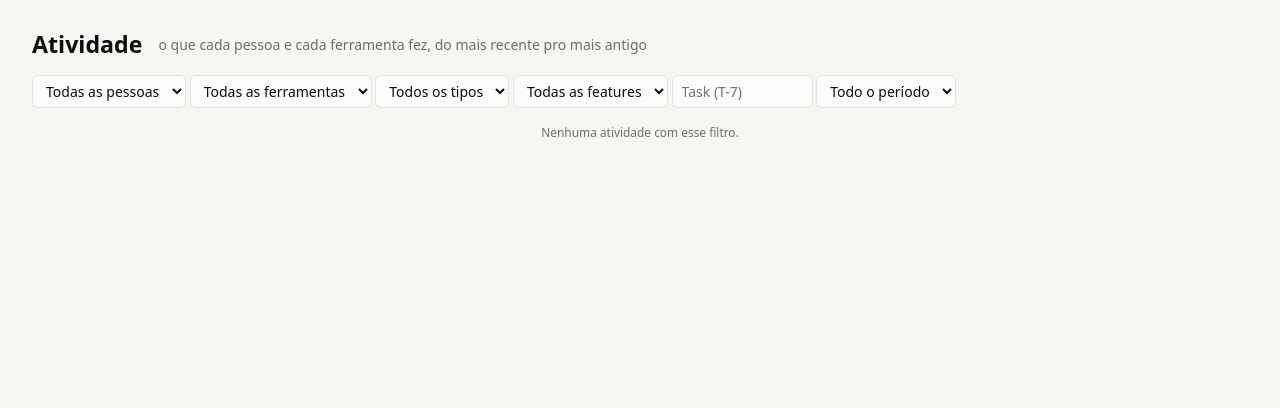
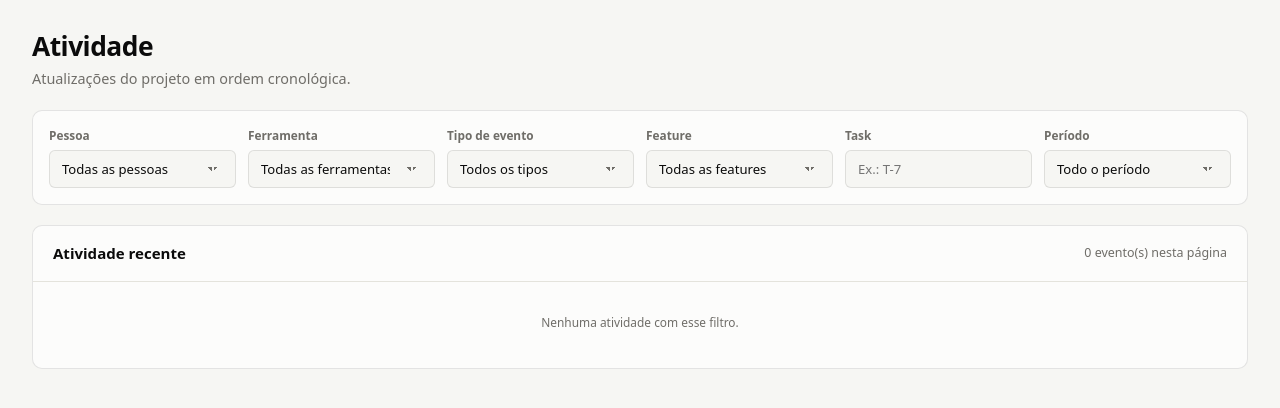
Before and after one commit to AsaGeki/sync-agentes, a FastAPI app: template server/src/modules/web/templates/atividade.html in a window 1280 px wide. Shown: the top 408 px of the page. Run offline with FastAPI, Linux system fonts and the light colour scheme; the template is opened without the code that fills it, so the values that code supplies are empty; parts of the project's set-up code (start-up, migrations or seed data) failed here and were passed over.

Commit message:
feat(web): melhora atividade e espacamento das tabelas

```diff
--- a/server/src/modules/web/static/app.css
+++ b/server/src/modules/web/static/app.css
@@ -359,6 +359,15 @@ a.tile:hover { border-color: var(--acento); text-decoration: none; }
 /* ---------- lista de tasks ---------- */
 
 .filtros { margin: 0 0 14px; }
+.filtros select {
+  appearance: none;
+  padding-right: 44px;
+  background-image: linear-gradient(45deg, transparent 50%, var(--mudo) 50%), linear-gradient(135deg, var(--mudo) 50%, transparent 50%);
+  background-position: calc(100% - 23px) 50%, calc(100% - 17px) 50%;
+  background-size: 4px 4px, 4px 4px;
+  background-repeat: no-repeat;
+}
+.filtros-tasks { margin-bottom: 0; }
 .filtros-barra { display: flex; align-items: center; gap: 8px; flex-wrap: wrap; padding: 8px; background: var(--superficie); border: 1px solid var(--borda); border-radius: var(--raio); }
 .busca-tasks { display: flex; align-items: center; gap: 8px; flex: 1 1 280px; min-width: 220px; height: 36px; padding: 0 10px; color: var(--mudo); background: var(--fundo); border: 1px solid var(--borda); border-radius: 6px; }
 .busca-tasks svg { width: 15px; height: 15px; flex: none; fill: none; stroke: currentColor; stroke-width: 1.5; stroke-linecap: round; }
@@ -398,10 +402,45 @@ a.tile:hover { border-color: var(--acento); text-decoration: none; }
 .chip-filtro:hover > span { border-color: var(--acento); }
 .chip-filtro input:checked + span { background: var(--acento-claro); border-color: var(--acento); color: var(--tinta); font-weight: 600; }
 .chip-filtro input:focus-visible + span { outline: 2px solid var(--acento); outline-offset: 1px; }
-.filtros-ativos { display: flex; gap: 6px; flex-wrap: wrap; align-items: center; margin: 0 2px 8px; font-size: 0.85em; }
+.filtros-ativos { display: flex; gap: 8px; flex-wrap: wrap; align-items: center; margin: 12px 18px 16px; font-size: 0.85em; }
 
 /* ---------- atividade ---------- */
 
+.atividade-pagina { max-width: 1480px; margin: 0 auto; }
+.atividade-cabeca { margin: 2px 0 20px; }
+.atividade-cabeca h1 { font-size: 1.65rem; letter-spacing: -.02em; }
+.atividade-cabeca p { margin: 5px 0 0; color: var(--mudo); font-size: .9rem; }
+.atividade-filtros {
+  display: flex; align-items: flex-end; justify-content: space-between; gap: 12px;
+  margin-bottom: 20px; padding: 16px; background: var(--superficie);
+  border: 1px solid var(--borda); border-radius: 10px;
+}
+.atividade-filtros-grade { display: grid; grid-template-columns: repeat(6, minmax(0, 1fr)); gap: 12px; flex: 1; min-width: 0; }
+.atividade-campo { display: grid; gap: 6px; min-width: 0; color: var(--mudo); font-size: .74rem; font-weight: 600; }
+.atividade-campo select, .atividade-campo input {
+  width: 100%; min-width: 0; height: 38px; padding-top: 6px; padding-bottom: 6px;
+  background-color: var(--fundo); border-color: var(--borda); font-size: .82rem; font-weight: 400;
+}
+.atividade-campo select { padding-right: 44px; padding-left: 12px; }
+.atividade-campo input { padding-right: 12px; padding-left: 12px; }
+.atividade-campo select:focus, .atividade-campo input:focus { border-color: var(--acento); }
+.atividade-limpar { flex: none; margin: 0 2px 9px 0; color: var(--mudo); font-size: .8rem; }
+.atividade-limpar:hover { color: var(--acento); }
+.atividade-feed { overflow: hidden; background: var(--superficie); border: 1px solid var(--borda); border-radius: 10px; }
+.atividade-feed-cabeca { display: flex; align-items: center; justify-content: space-between; gap: 12px; padding: 16px 20px; border-bottom: 1px solid var(--grade); }
+.atividade-feed-cabeca h2 { margin: 0; font-size: .94rem; }
+.atividade-feed-cabeca span { color: var(--mudo); font-size: .78rem; }
+.atividade-feed .feed { padding: 4px 20px 8px; }
+.atividade-feed .feed-item { align-items: flex-start; gap: 12px; padding: 15px 4px; }
+.atividade-feed .feed-item:last-child { border-bottom: 0; }
+.atividade-feed .feed-corpo { display: grid; gap: 4px; }
+.atividade-feed .feed-linha { gap: 8px; min-height: 22px; }
+.atividade-feed .feed-linha .espaco { display: none; }
+.atividade-feed .feed-linha time { margin-left: auto; color: var(--mudo); font-size: .78rem; white-space: nowrap; font-variant-numeric: tabular-nums; }
+.atividade-feed .feed-acao { line-height: 1.6; }
+.atividade-feed .feed-git { color: var(--mudo); font-size: .76rem; }
+.atividade-feed .feed-mais { margin: 0 4px; padding: 14px; border-top: 1px solid var(--grade); }
+.atividade-feed .vazio { margin: 0; padding: 28px 20px; border: 0; border-radius: 0; }
 .feed { list-style: none; margin: 0; padding: 0; }
 .feed-item { display: flex; gap: 10px; padding: 9px 4px; border-bottom: 1px solid var(--grade); }
 .feed-item:target { background: var(--hover); }
--- a/server/src/modules/web/templates/atividade.html
+++ b/server/src/modules/web/templates/atividade.html
@@ -4,39 +4,59 @@
 {% include "parciais/abas.html" %}
 {% set url_atividade = base ~ '/p/' ~ projeto['slug'] ~ '/atividade' %}
 
-<div class="cabeca-pagina">
+<div class="atividade-pagina">
+<header class="atividade-cabeca">
+  <div>
     <h1>Atividade</h1>
-  <span class="mudo">o que cada pessoa e cada ferramenta fez, do mais recente pro mais antigo</span>
+    <p>Atualizações do projeto em ordem cronológica.</p>
   </div>
+</header>
 
-<form class="filtros" hx-get="{{ url_atividade }}" hx-select="#feed-corpo" hx-target="#feed-corpo"
+<form class="filtros atividade-filtros" hx-get="{{ url_atividade }}" hx-select="#feed-corpo" hx-target="#feed-corpo"
       hx-swap="outerHTML" hx-push-url="true" hx-trigger="change, input from:[name=task] delay:400ms, submit">
+  <div class="atividade-filtros-grade">
+    <label class="atividade-campo"><span>Pessoa</span>
       <select name="pessoa" aria-label="Pessoa">
         <option value="">Todas as pessoas</option>
         {% for m in membros %}{% set alias = m['email'].split('@')[0] %}<option value="{{ alias }}" {% if filtros.pessoa == alias %}selected{% endif %}>{{ m['name'] }}</option>{% endfor %}
       </select>
+    </label>
+    <label class="atividade-campo"><span>Ferramenta</span>
       <select name="agent" aria-label="Ferramenta">
         <option value="">Todas as ferramentas</option>
         {% for chave, rotulo in agents.items() %}<option value="{{ chave }}" {% if filtros.agent == chave %}selected{% endif %}>{{ rotulo }}</option>{% endfor %}
       </select>
+    </label>
+    <label class="atividade-campo"><span>Tipo de evento</span>
       <select name="tipo" aria-label="Tipo de evento">
         <option value="">Todos os tipos</option>
         {% for chave, rotulo in tipos.items() %}<option value="{{ chave }}" {% if filtros.tipo == chave %}selected{% endif %}>{{ rotulo }}</option>{% endfor %}
       </select>
+    </label>
+    <label class="atividade-campo"><span>Feature</span>
       <select name="feature" aria-label="Feature">
         <option value="">Todas as features</option>
         {% for f in features %}<option value="{{ f['code'] }}" {% if filtros.feature == f['code'] %}selected{% endif %}>{{ f['code']|code_curto }} {{ f['title'] }}</option>{% endfor %}
       </select>
-  <input type="text" name="task" value="{{ filtros.task }}" placeholder="Task (T-7)" size="10" aria-label="Task">
+    </label>
+    <label class="atividade-campo"><span>Task</span>
+      <input type="text" name="task" value="{{ filtros.task }}" placeholder="Ex.: T-7" aria-label="Task">
+    </label>
+    <label class="atividade-campo"><span>Período</span>
       <select name="periodo" aria-label="Período">
         <option value="">Todo o período</option>
         {% for chave, rotulo in periodos.items() %}<option value="{{ chave }}" {% if filtros.periodo == chave %}selected{% endif %}>{{ rotulo }}</option>{% endfor %}
       </select>
-  {% if consulta %}<a href="{{ url_atividade }}">limpar filtros</a>{% endif %}
+    </label>
+  </div>
+  {% if consulta %}<a class="atividade-limpar" href="{{ url_atividade }}">Limpar filtros</a>{% endif %}
 </form>
 
-<div>
-<section id="feed-corpo" hx-disinherit="*" {% if not admin %}hx-get="{{ request.url }}" hx-trigger="mudou from:body delay:500ms" hx-select="#feed-corpo" hx-swap="outerHTML"{% endif %}>
+<section id="feed-corpo" class="atividade-feed" hx-disinherit="*" {% if not admin %}hx-get="{{ request.url }}" hx-trigger="mudou from:body delay:500ms" hx-select="#feed-corpo" hx-swap="outerHTML"{% endif %}>
+  <header class="atividade-feed-cabeca">
+    <h2>Atividade recente</h2>
+    <span>{{ eventos|length }} evento(s) nesta página</span>
+  </header>
   <ol class="feed">
     {% include "parciais/feed_itens.html" %}
   </ol>
--- a/server/src/modules/web/templates/base.html
+++ b/server/src/modules/web/templates/base.html
@@ -8,7 +8,7 @@
   <title>{% block titulo %}sync-agents{% endblock %}</title>
   <link rel="icon" href="/web/assets/favicon.ico?v=brand-2" type="image/x-icon">
   <link rel="icon" href="/web/assets/favicon-dark.ico?v=brand-2" type="image/x-icon" media="(prefers-color-scheme: dark)">
-  <link rel="stylesheet" href="/web/static/app.css?v=brand-2">
+  <link rel="stylesheet" href="/web/static/app.css?v=spacing-activity-1">
   <script src="/web/static/htmx.min.js" defer></script>
   <script src="/web/static/tempo-real.js" defer></script>
   <script src="/web/static/tela.js" defer></script>
--- a/server/src/modules/web/templates/tasks.html
+++ b/server/src/modules/web/templates/tasks.html
@@ -21,7 +21,7 @@
   {% if filtros[chave] %}{% set contagem_filtros.total = contagem_filtros.total + 1 %}{% endif %}
 {% endfor %}
 
-<form class="filtros" hx-get="{{ url_tasks }}" hx-select="#lista" hx-target="#lista"
+<form class="filtros filtros-tasks" hx-get="{{ url_tasks }}" hx-select="#lista" hx-target="#lista"
       hx-swap="outerHTML" hx-push-url="true" hx-trigger="change, input from:[name=q] delay:300ms, submit">
   <input type="hidden" name="visao" value="{{ filtros.visao }}">
   <div class="filtros-barra">
```
Also changed, not shown: other parts of server/src/modules/web/static/app.css (+32 -14 lines). Lines whose indentation alone changed are shown as unchanged.
